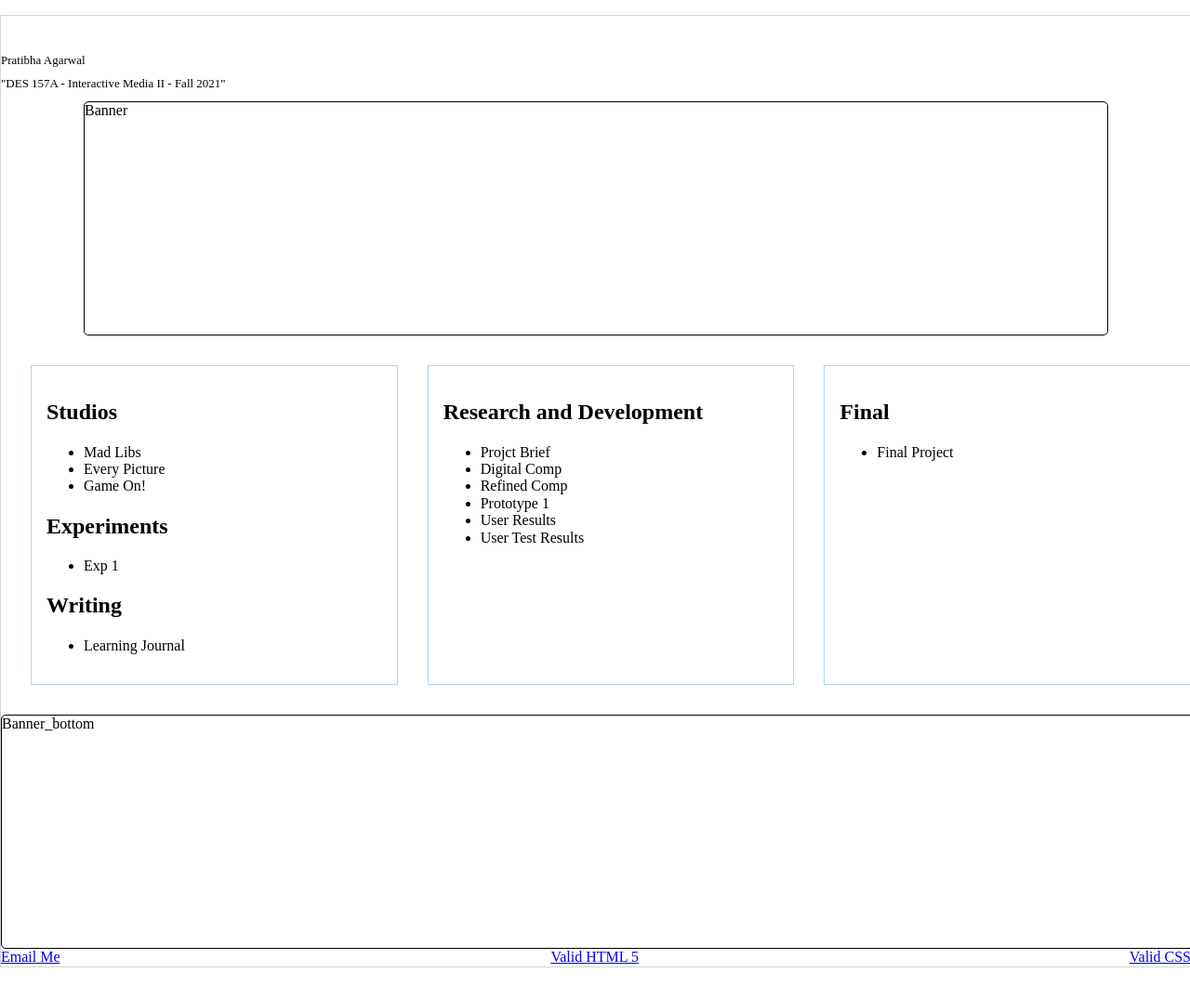
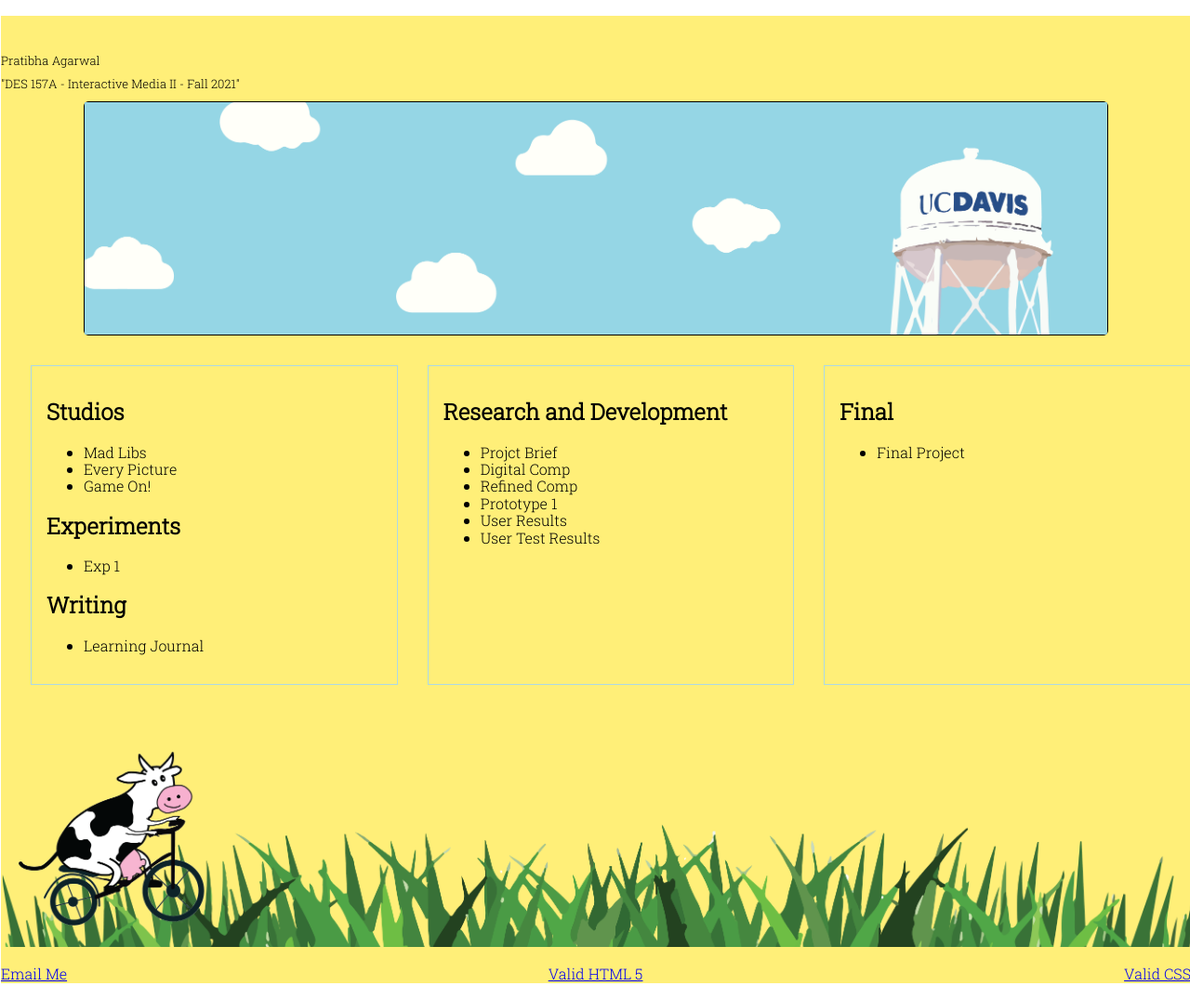
Before and after one commit to forgetsemicolon/forgetsemicolon.github.io, a plain HTML site: page des157a/index.html in a window 1280 px wide. Shown: the top 1075 px of the page at 93% size. Drawn offline with nearby package versions, Linux system fonts and the light colour scheme.

Commit message:
images and formatting added

```diff
--- a/des157a/index.html
+++ b/des157a/index.html
@@ -5,6 +5,9 @@
     <meta charset="UTF-8">
     <meta name="viewport" content="width=device-width, initial-scale=1.0">
     <link href="https://cdnjs.cloudflare.com/ajax/libs/normalize/8.0.1/normalize.min.css" rel="stylesheet">
+    <link rel="preconnect" href="https://fonts.googleapis.com">
+    <link rel="preconnect" href="https://fonts.gstatic.com" crossorigin>
+    <link href="https://fonts.googleapis.com/css2?family=Roboto+Slab:wght@300&display=swap" rel="stylesheet">
     <link href="styles.css" rel="stylesheet">
     <title>DES157A Portal</title>
 </head>
@@ -16,7 +19,7 @@
             <h2 id="course">"DES 157A - Interactive Media II - Fall 2021"</h2>
 
             <div id="banner">
-                Banner
+                <img src="images/DES157-Banner-01.png" width=100% height=auto>
             </div>
         </header>
 
@@ -57,7 +60,7 @@
         </main>
 
         <div id="banner_bottom">
-            Banner_bottom
+            <img src="images/DES157-cow.gif" id="cow">
         </div>
 
         <footer>
--- a/des157a/styles.css
+++ b/des157a/styles.css
@@ -5,7 +5,9 @@
     justify-content: center;
     margin: 1em auto;
     padding-top: 2em;
-    border: 1px solid lightgray;
+    border: 1px solid white;
+    font-family: 'Roboto Slab', serif;
+    background-color: #FFEF78;
 }
 
 header {
@@ -15,7 +17,7 @@ header {
 #banner {
     width: 1100px;
     height: 250px;
-    border: 1px black solid;
+    border: 1.5px black solid;
     border-radius: 5px;
     margin: 0 auto;
     display: flex;
@@ -24,9 +26,15 @@ header {
 #banner_bottom {
     width: 1300px;
     height: 250px;
-    border: 1px black solid;
-    border-radius: 5px;
+    /* border: 1px black solid;
+    border-radius: 5px; */
+    /* background-color: #91CD91; */
+    background-image: url(images/DES157-Banner-02.png);
+    height: 250px;
+    background-position: center;
+    background-size: cover;
     margin: 0 auto;
+    margin-bottom: 20px;
     display: flex;
 }
 
@@ -39,6 +47,36 @@ header {
 
 #columns {
     display: flex;
+}
+
+#cow {
+    animation-name: animation1;
+    animation-duration: 10s;
+    animation-iteration-count: infinite;
+    width: auto;
+    height: '100px';
+}
+
+@keyframes animation1 {
+    /* from {
+        left: 0;
+        background-color: indigo;
+    }
+    to {
+        left: calc(100% - 30px);
+        background-color: lightcoral;
+    } */
+    0% {
+        left: 0px;
+        /* background-color: indigo; */
+    }
+    50% {
+        left: 500px;
+    }
+    100% {
+        left: 1000px;
+        /* background-color: lightcoral; */
+    }
 }
 
 main {
```
Also changed, not shown: des157a/images/DES157-Banner-01.png (added), des157a/images/DES157-Banner-02.png (added), des157a/images/DES157-cow.gif (added), 1 other file.
